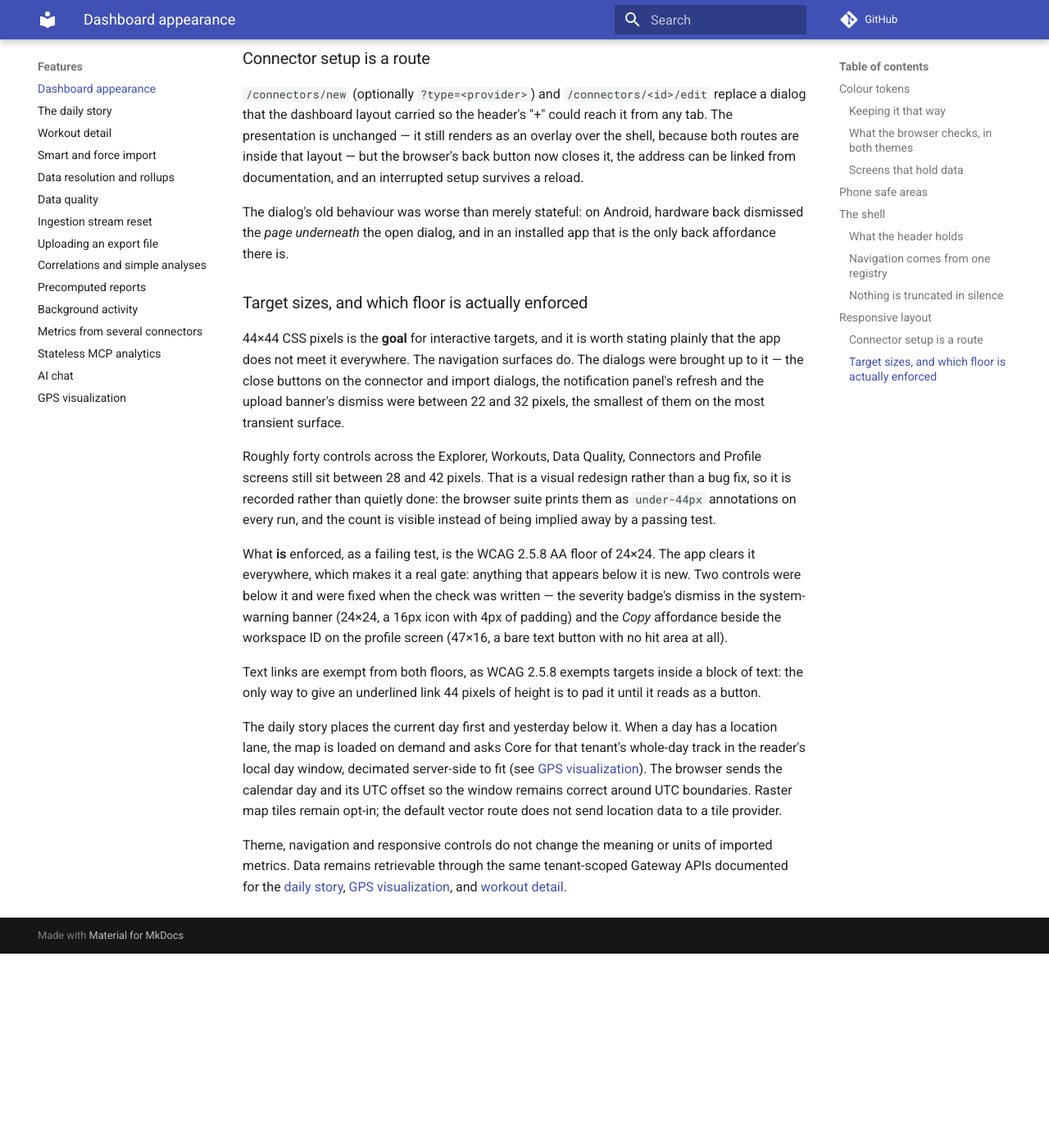
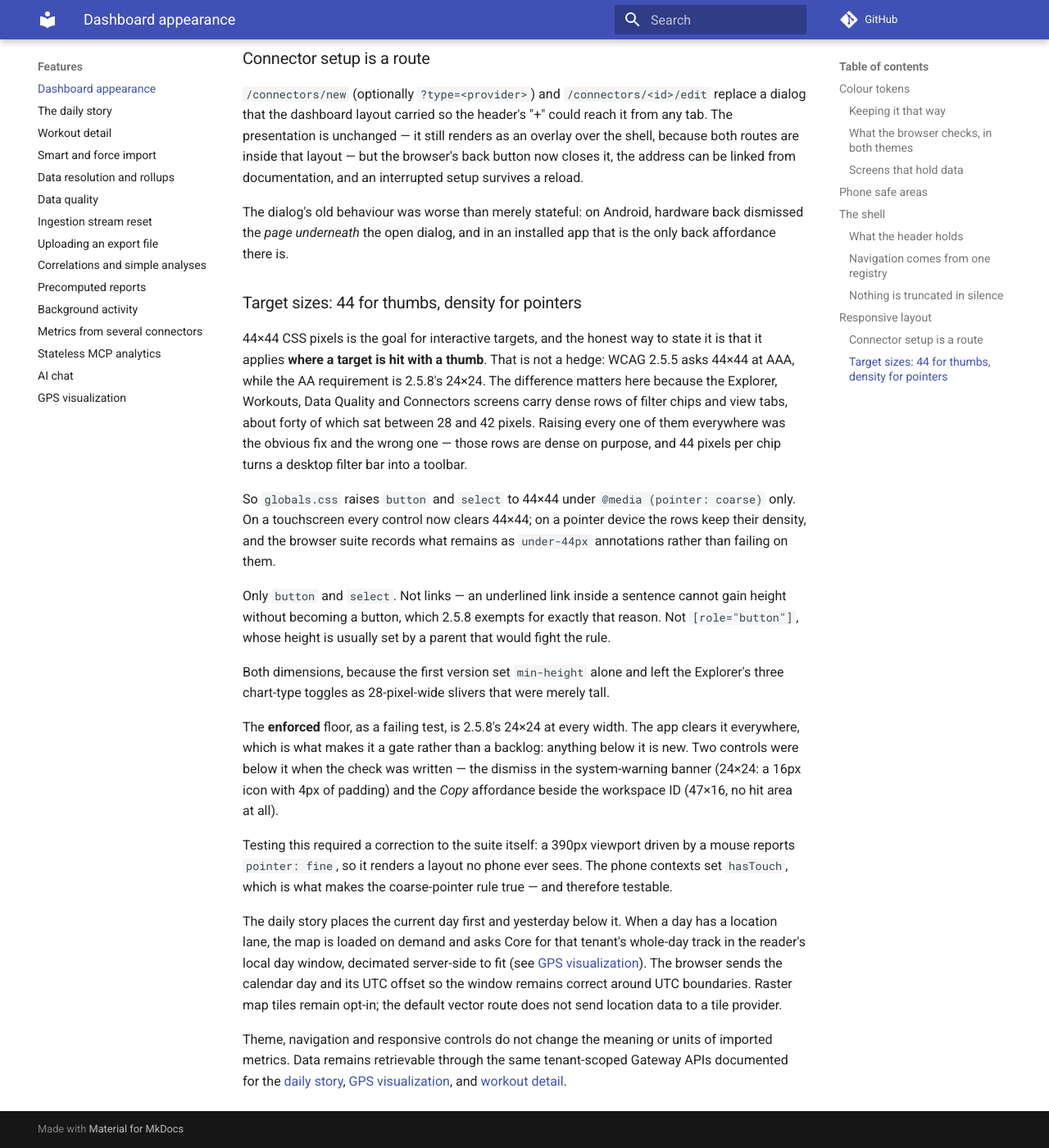
Before and after one commit to iamTim0/quantified-self, an MkDocs documentation site: the page built from docs/features/dashboard-appearance.md, in a window 1280 px wide and 1400 px high, scrolled down 6740 px. Shown: the whole window at 82% size. Built offline with MkDocs 1.6.1 and Material for MkDocs 9.7.7, drawn with Linux system fonts in a browser that asks for light colours; comment, search, counter and statistics services are not loaded; before the commit the page ends 7903 px from its top, so only the background shows below that.

Commit message:
fix(dashboard): 44px targets where a thumb aims, density where a pointer does
About forty controls sat between 28 and 42 pixels against a documented floor of
44 — the filter chips, the view tabs, the segmented ranges on five screens. The
obvious fix was to raise every one of them, and it was the wrong one: those rows
are dense on purpose, and 44 pixels per chip turns a desktop filter bar into a
toolbar. A rule that makes the product worse to satisfy its own documentation is
not a fix.

The requirement is about fingers, and the standards say so: WCAG 2.5.5 asks
44x44 at AAA, while the AA requirement is 2.5.8's 24x24. So `globals.css` raises
`button` and `select` to 44x44 under `@media (pointer: coarse)` alone. On a
touchscreen every control on every screen now clears 44x44 — measured, not
asserted. On a pointer device nothing moved.

Only `button` and `select`: not links, because an underlined link inside a
sentence cannot gain height without becoming a button, which is why 2.5.8 exempts
it; and not `[role="button"]`, whose height is usually set by a parent that would
fight the rule. Both dimensions, because the first version set `min-height` alone
and left the Explorer's three chart-type toggles as 28px-wide slivers that were
merely tall.

**The suite had to be corrected before this could be tested at all.** A 390px
viewport driven by a mouse reports `pointer: fine`, so it renders a layout no
phone ever sees — the appearance suites would have measured the desktop rule at
phone width and passed while the thing under test did nothing. The phone contexts
now set `hasTouch`, which is what makes `pointer: coarse` true. That is the second
time this week a check turned out to be measuring something adjacent to the
question: the first was `expectSignedIn` quietly meaning "signed in *and* on a
wide screen".

The enforced floor stays 24x24 at every width, which the app clears everywhere,
so it remains a gate that only new defects can trip. What is still under 44 on a
pointer device is reported as `under-44px` annotations — twelve on the Explorer —
because that is a density decision somebody may want to revisit, not a defect.

Co-Authored-By: Claude Opus 5 (1M context) <noreply@anthropic.com>

```diff
--- a/docs/features/dashboard-appearance.md
+++ b/docs/features/dashboard-appearance.md
@@ -84,7 +84,7 @@ three things a machine can settle:
 - **Nothing overflows horizontally.** Content that scrolls inside its own container
   is fine — a wide table legitimately does — so an element only counts as an
   offender when it exceeds the viewport and no ancestor made itself scrollable.
-- **Target sizes**, as described under [Target sizes](#target-sizes-and-which-floor-is-actually-enforced).
+- **Target sizes**, as described under [Target sizes](#target-sizes-44-for-thumbs-density-for-pointers).
 
 The routes come from the `TAB_PATHS` registry rather than a list in the test, so a
 new destination is covered the day it is added. Sign-in goes through
@@ -277,30 +277,39 @@ The dialog's old behaviour was worse than merely stateful: on Android, hardware
 back dismissed the *page underneath* the open dialog, and in an installed app
 that is the only back affordance there is.
 
-### Target sizes, and which floor is actually enforced
+### Target sizes: 44 for thumbs, density for pointers
 
-44×44 CSS pixels is the **goal** for interactive targets, and it is worth stating
-plainly that the app does not meet it everywhere. The navigation surfaces do. The
-dialogs were brought up to it — the close buttons on the connector and import
-dialogs, the notification panel's refresh and the upload banner's dismiss were
-between 22 and 32 pixels, the smallest of them on the most transient surface.
+44×44 CSS pixels is the goal for interactive targets, and the honest way to state it
+is that it applies **where a target is hit with a thumb**. That is not a hedge: WCAG
+2.5.5 asks 44×44 at AAA, while the AA requirement is 2.5.8's 24×24. The difference
+matters here because the Explorer, Workouts, Data Quality and Connectors screens carry
+dense rows of filter chips and view tabs, about forty of which sat between 28 and 42
+pixels. Raising every one of them everywhere was the obvious fix and the wrong one —
+those rows are dense on purpose, and 44 pixels per chip turns a desktop filter bar into
+a toolbar.
 
-Roughly forty controls across the Explorer, Workouts, Data Quality, Connectors and
-Profile screens still sit between 28 and 42 pixels. That is a visual redesign rather
-than a bug fix, so it is recorded rather than quietly done: the browser suite prints
-them as `under-44px` annotations on every run, and the count is visible instead of
-being implied away by a passing test.
+So `globals.css` raises `button` and `select` to 44×44 under `@media (pointer: coarse)`
+only. On a touchscreen every control now clears 44×44; on a pointer device the rows
+keep their density, and the browser suite records what remains as `under-44px`
+annotations rather than failing on them.
 
-What **is** enforced, as a failing test, is the WCAG 2.5.8 AA floor of 24×24. The
-app clears it everywhere, which makes it a real gate: anything that appears below it
-is new. Two controls were below it and were fixed when the check was written — the
-severity badge's dismiss in the system-warning banner (24×24, a 16px icon with 4px
-of padding) and the *Copy* affordance beside the workspace ID on the profile screen
-(47×16, a bare text button with no hit area at all).
+Only `button` and `select`. Not links — an underlined link inside a sentence cannot gain
+height without becoming a button, which 2.5.8 exempts for exactly that reason. Not
+`[role="button"]`, whose height is usually set by a parent that would fight the rule.
 
-Text links are exempt from both floors, as WCAG 2.5.8 exempts targets inside a block
-of text: the only way to give an underlined link 44 pixels of height is to pad it
-until it reads as a button.
+Both dimensions, because the first version set `min-height` alone and left the
+Explorer's three chart-type toggles as 28-pixel-wide slivers that were merely tall.
+
+The **enforced** floor, as a failing test, is 2.5.8's 24×24 at every width. The app
+clears it everywhere, which is what makes it a gate rather than a backlog: anything
+below it is new. Two controls were below it when the check was written — the dismiss in
+the system-warning banner (24×24: a 16px icon with 4px of padding) and the *Copy*
+affordance beside the workspace ID (47×16, no hit area at all).
+
+Testing this required a correction to the suite itself: a 390px viewport driven by a
+mouse reports `pointer: fine`, so it renders a layout no phone ever sees. The phone
+contexts set `hasTouch`, which is what makes the coarse-pointer rule true — and
+therefore testable.
 
 The daily story places the current day first and yesterday below it. When a day
 has a location lane, the map is loaded on demand and asks Core for that tenant's
```
Also changed, not shown: apps/dashboard/src/app/globals.css (+31 -0 lines), 2 other files.
